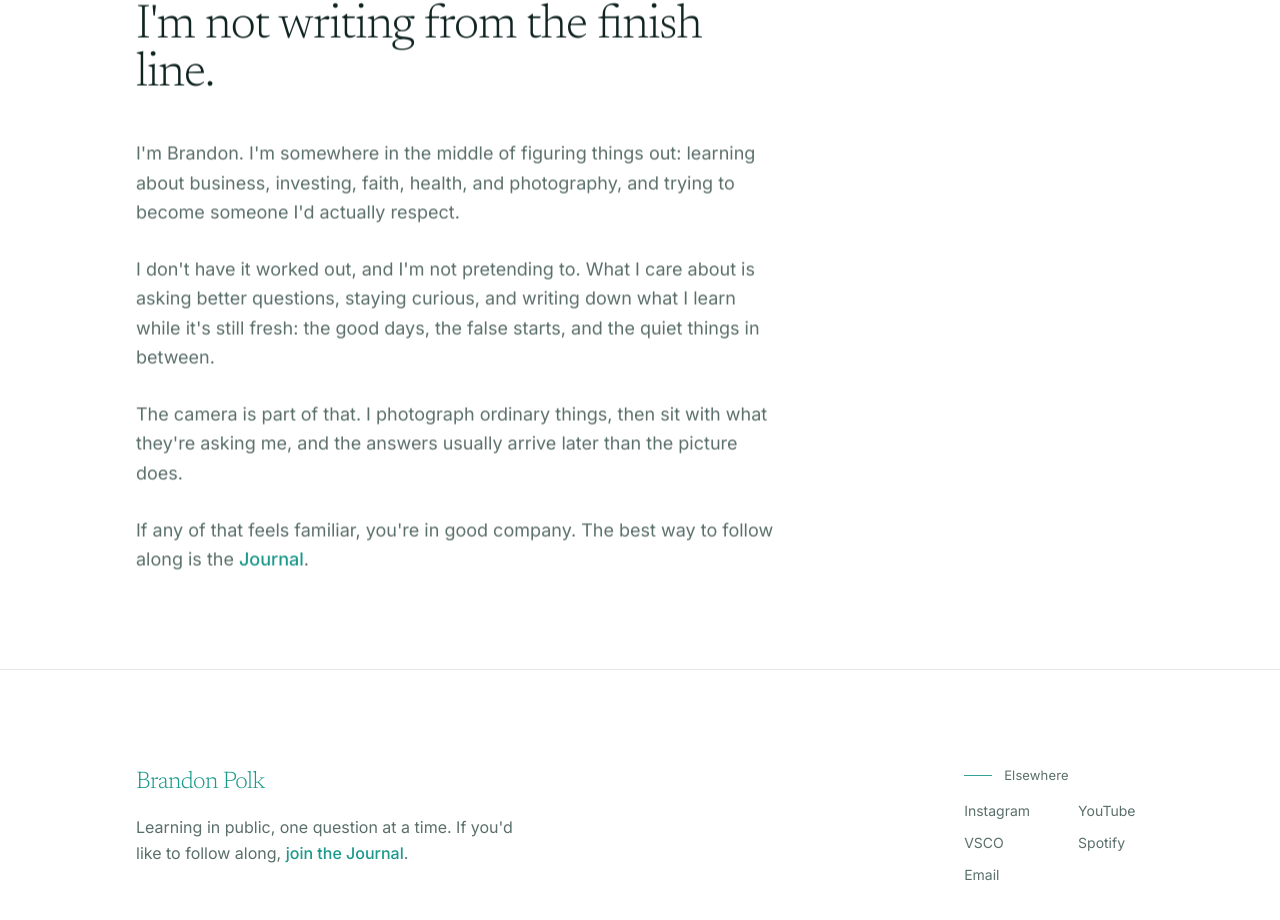
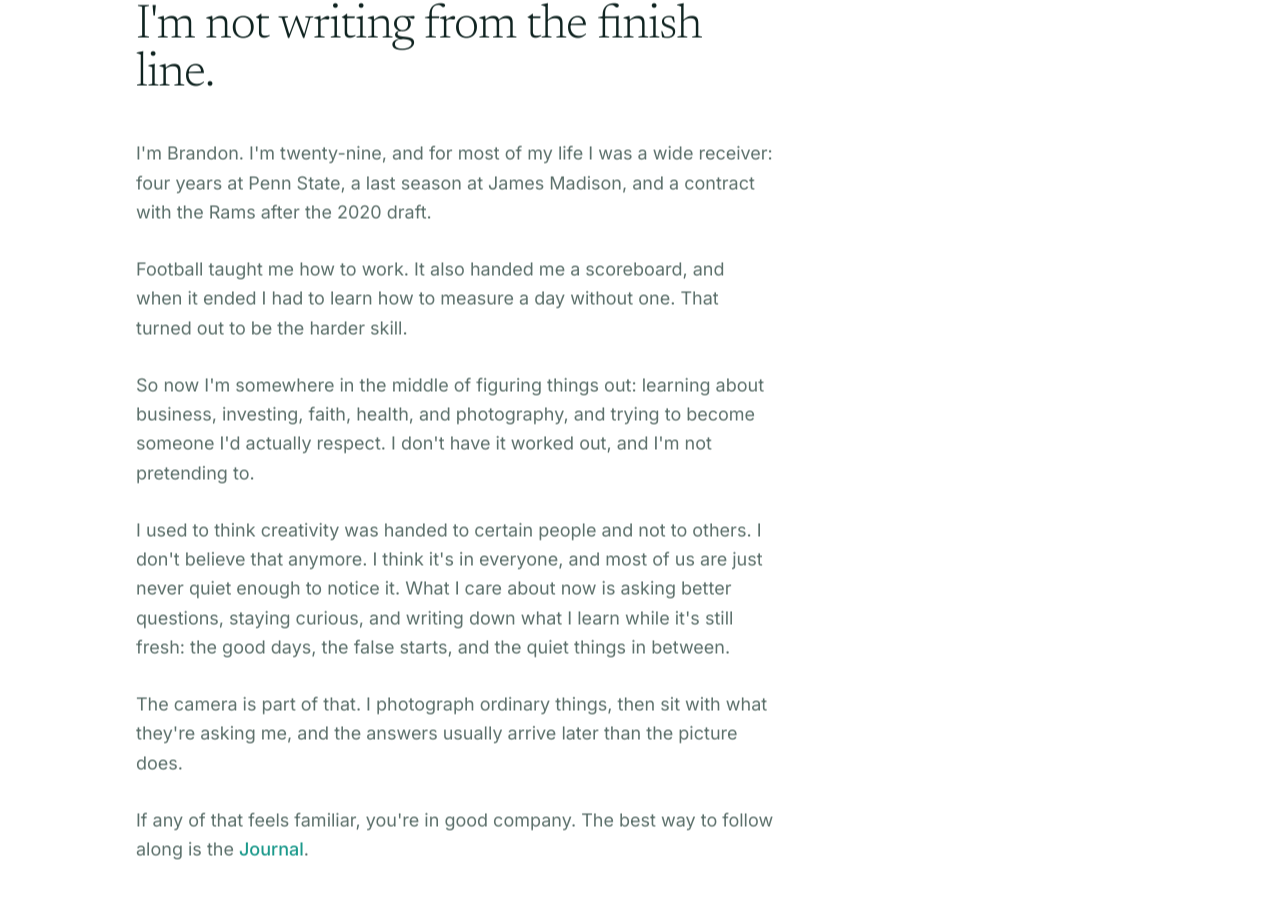
Before and after one commit to iambrandonpolk/brandon-polk-site, a Next.js app: page / in a window 1280 px wide. Shown: the part 2930-3850 px from the top of the page. Built offline with nearby package versions, Linux system fonts and the light colour scheme.

Commit message:
About: the football, and what came after

```diff
--- a/components/About.jsx
+++ b/components/About.jsx
@@ -67,13 +67,26 @@ export default function About() {
 
           <div className="mt-10 max-w-reading space-y-7 text-lg leading-relaxed text-[var(--text-muted)]">
             <p>
-              I'm Brandon. I'm somewhere in the middle of figuring things out:
-              learning about business, investing, faith, health, and
-              photography, and trying to become someone I'd actually respect.
+              I'm Brandon. I'm twenty-nine, and for most of my life I was a wide
+              receiver: four years at Penn State, a last season at James Madison,
+              and a contract with the Rams after the 2020 draft.
             </p>
             <p>
-              I don't have it worked out, and I'm not pretending to. What I care
-              about is asking better questions, staying curious, and writing
+              Football taught me how to work. It also handed me a scoreboard, and
+              when it ended I had to learn how to measure a day without one. That
+              turned out to be the harder skill.
+            </p>
+            <p>
+              So now I'm somewhere in the middle of figuring things out: learning
+              about business, investing, faith, health, and photography, and
+              trying to become someone I'd actually respect. I don't have it
+              worked out, and I'm not pretending to.
+            </p>
+            <p>
+              I used to think creativity was handed to certain people and not to
+              others. I don't believe that anymore. I think it's in everyone, and
+              most of us are just never quiet enough to notice it. What I care
+              about now is asking better questions, staying curious, and writing
               down what I learn while it's still fresh: the good days, the false
               starts, and the quiet things in between.
             </p>
```
